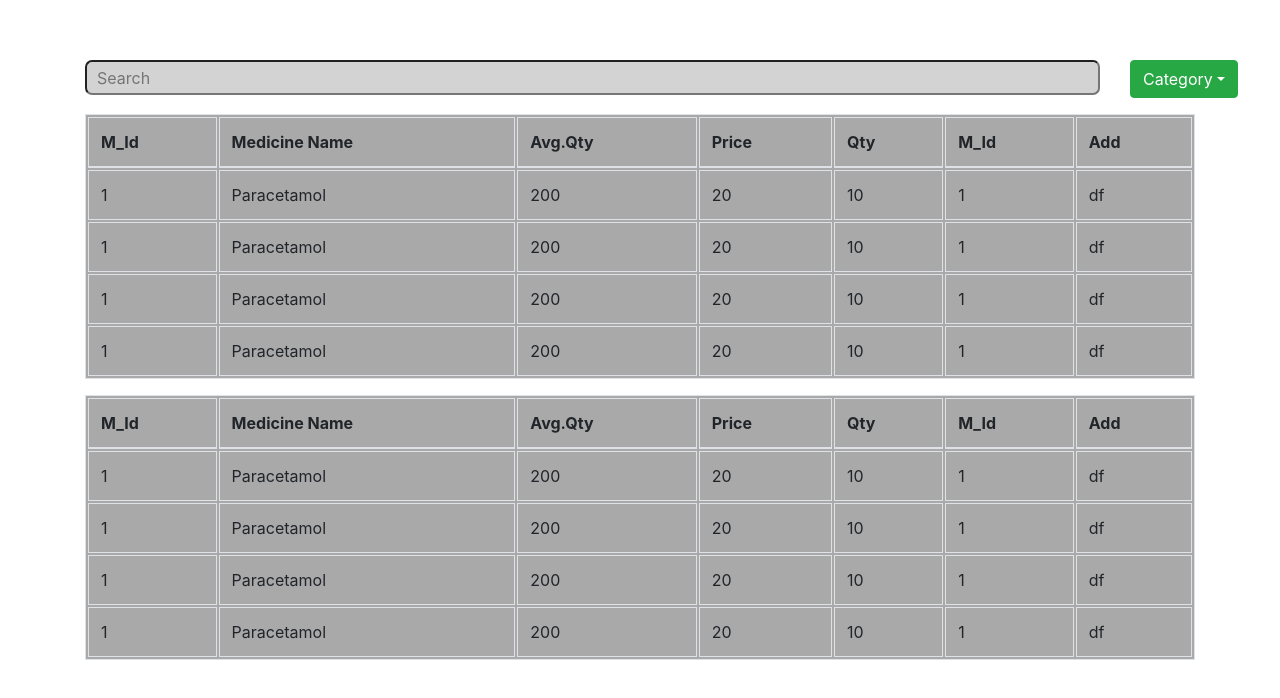
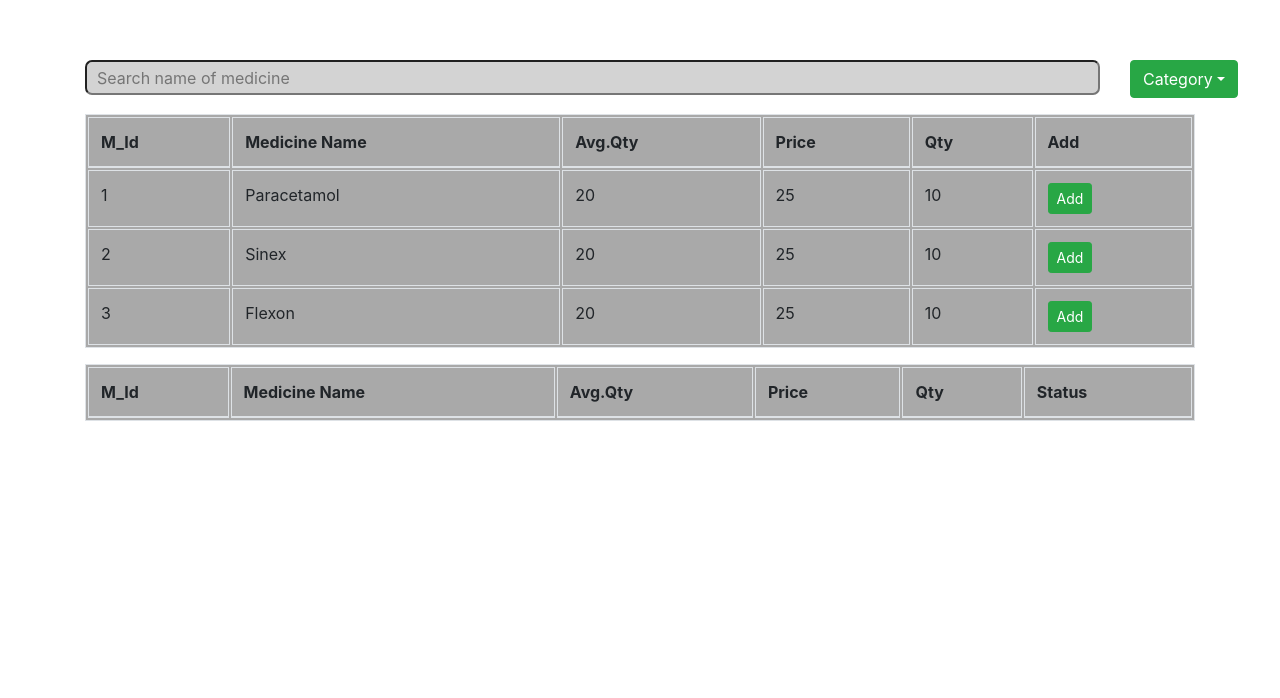
Before and after one commit to AshishMhrzn10/React-dashboard, a React (Create React App) app: page /medicine in a window 1280 px wide. Shown: the top 698 px of the page. Built offline with nearby package versions, Linux system fonts and the light colour scheme.

Commit message:
Product add remove in firebase

```diff
--- a/package.json
+++ b/package.json
@@ -10,6 +10,7 @@
     "@testing-library/user-event": "^7.2.1",
     "axios": "^0.21.0",
     "bootstrap": "^4.5.3",
+    "firebase": "^8.1.1",
     "react": "^16.14.0",
     "react-bootstrap": "^1.3.0",
     "react-dom": "^16.14.0",
--- /dev/null
+++ b/src/firebase.js
@@ -0,0 +1,15 @@
+import firebase from "firebase";
+
+var firebaseConfig = {
+	apiKey: "AIzaSyCTOERhvAkbJMRd0f4FrLgbcLN9wvFR5d8",
+	authDomain: "dashboard-afce2.firebaseapp.com",
+	databaseURL: "https://dashboard-afce2.firebaseio.com",
+	projectId: "dashboard-afce2",
+	storageBucket: "dashboard-afce2.appspot.com",
+	messagingSenderId: "657903118681",
+	appId: "1:657903118681:web:fcc089965705a1bf0d0448",
+};
+// Initialize Firebase
+var fireDb = firebase.initializeApp(firebaseConfig);
+
+export default fireDb.database().ref();
--- a/src/pages/Inventory/Inventory.js
+++ b/src/pages/Inventory/Inventory.js
@@ -1,16 +1,7 @@
 import React, { useState, useEffect } from "react";
-import axios from "axios";
-import {
-	Container,
-	Row,
-	Col,
-	Table,
-	Button,
-	Modal,
-	Dropdown,
-	DropdownButton,
-} from "react-bootstrap";
+import { Container, Row, Col, Table, Button, Modal } from "react-bootstrap";
 import styled from "styled-components";
+import firebaseDb from "../../firebase";
 
 const TD = styled.td`
 	border-bottom: 1px solid #dee2e6;
@@ -27,29 +18,74 @@ const TD2 = styled.td`
 `;
 
 function Inventory() {
-	const [Category, setCategory] = useState("");
 	const [Response, setResponse] = useState([]);
-	const [image, setImage] = useState([]);
 	const [show, setShow] = useState(false);
+	const [state, setState] = useState({
+		pname: "",
+		qty: "",
+		rate: "",
+		discount: "",
+		description: "",
+	});
+
+	const handleInputChange = (e) => {
+		const value = e.target.value;
+		setState({
+			...state,
+			[e.target.name]: value,
+		});
+	};
+
+	const handleFormSubmit = (e) => {
+		e.preventDefault();
+		firebaseDb.child("Products").push(state, (err) => {
+			if (err) {
+				console.log(err);
+			}
+		});
+		setState({
+			pname: "",
+			qty: "",
+			rate: "",
+			discount: "",
+			description: "",
+		});
+	};
 
 	useEffect(() => {
-		const apiUrl = `http://www.nasatechnicalsolutions.com.np/api/products`;
-		axios
-			.get(apiUrl)
-			.then((response) => {
-				setResponse(response.data.data);
-				console.log(response.data.data);
-			})
-			.catch((error) => {
-				console.log(error);
+		// const apiUrl = `http://www.nasatechnicalsolutions.com.np/api/products`;
+		// axios
+		// 	.get(apiUrl)
+		// 	.then((response) => {
+		// 		setResponse(response.data.data);
+		// 		console.log(response.data.data);
+		// 	})
+		// 	.catch((error) => {
+		// 		console.log(error);
+		// 	});
+		var productData = firebaseDb.child("Products");
+		productData.on("value", (snapshot) => {
+			const datas = snapshot.val();
+			const dataList = [];
+			for (let id in datas) {
+				dataList.push({ id, ...datas[id] });
+			}
+			setResponse(dataList);
 		});
 	}, []);
+
+	const deleteProduct = (id) => {
+		if (window.confirm("Are you sure you want to delete this record?")) {
+			const del = firebaseDb.child(`Products/${id}`);
+			del.remove();
+		}
+	};
 
 	return (
 		<Container>
 			<Row className="my-3">
 				<h2>Categories</h2>
-				{Response.slice(0, 6).map((cat) => (
+				{/* {Response.slice(0, 6).map((cat) => (
 					<Button
 						variant="outline-info"
 						className="mx-4"
@@ -58,7 +94,7 @@ function Inventory() {
 					>
 						{cat.category}
 					</Button>
-				))}
+				))} */}
 				<Button
 					variant="primary"
 					size="sm"
@@ -87,19 +123,43 @@ function Inventory() {
 								<Row>
 									<Col xs={6} md={3}>
 										Product Name:
-										<input type="text" placeholder="Product name.." />
+										<input
+											type="text"
+											placeholder="Product name.."
+											name="pname"
+											value={state.pname}
+											onChange={handleInputChange}
+										/>
 									</Col>
 									<Col xs={6} md={3}>
 										Stock Quantity:
-										<input type="number" placeholder="0" />
+										<input
+											type="number"
+											placeholder="0"
+											name="qty"
+											value={state.qty}
+											onChange={handleInputChange}
+										/>
 									</Col>
 									<Col xs={6} md={3}>
 										Product Rate:
-										<input type="number" placeholder="0.0" />
+										<input
+											type="number"
+											placeholder="0.0"
+											name="rate"
+											value={state.rate}
+											onChange={handleInputChange}
+										/>
 									</Col>
 									<Col xs={6} md={3}>
 										Product Discount:
-										<input type="number" placeholder="0.0" />
+										<input
+											type="number"
+											placeholder="0.0"
+											name="discount"
+											value={state.discount}
+											onChange={handleInputChange}
+										/>
 									</Col>
 								</Row>
 								<Row className="my-4">
@@ -108,24 +168,24 @@ function Inventory() {
 										<textarea
 											placeholder="Describe your product"
 											style={{ width: "100%", height: "100%" }}
+											name="description"
+											value={state.description}
+											onChange={handleInputChange}
 										></textarea>
 									</Col>
-									<Col xs={6} md={4}>
+									{/* <Col xs={6} md={4}>
 										Product Images:
 										<label>Choose file:</label>
 										<input
 											type="file"
-											value={image}
 											accept="image/*"
 											// onChange={(e) => setImage(e.target.files[0])}
 										/>
-										{/* {image.map((item, index) => {
-											return <img key={index} src={item.image} alt="" />;
-										})} */}
-										<img src={require("../../images/todo.png")} alt="" />
-										<img src={require("../../images/todo.png")} alt="" />
-										<img src={require("../../images/todo.png")} alt="" />
-										<img src={require("../../images/todo.png")} alt="" />
+										<input
+											type="file"
+											accept="image/*"
+											// onChange={(e) => setImage(e.target.files[0])}
+										/>
 									</Col>
 									<Col xs={6} md={2}>
 										<DropdownButton id="dropdown-basic-button" title="Category">
@@ -143,10 +203,14 @@ function Inventory() {
 											<Dropdown.Item>Another action</Dropdown.Item>
 											<Dropdown.Item>Something else</Dropdown.Item>
 										</DropdownButton>
-									</Col>
+									</Col> */}
 								</Row>
 								<Row style={{ float: "right" }}>
-									<Button type="submit" variant="success">
+									<Button
+										type="submit"
+										variant="success"
+										onClick={handleFormSubmit}
+									>
 										Submit
 									</Button>
 								</Row>
@@ -176,27 +240,26 @@ function Inventory() {
 					</tr>
 				</thead>
 				<tbody>
-					{Response.filter((data) => data.category === Category).map(
-						(data, index) => (
+					{Response.map((data, index) => (
 						<tr key={data.id}>
 							<TD1>{index + 1}</TD1>
-								<TD>{data.productName}</TD>
-								<TD>{data.stock}</TD>
-								<TD>{data.price}</TD>
-								<TD>{data.discountRate}%</TD>
+							<TD>{data.pname}</TD>
+							<TD>{data.qty}</TD>
+							<TD>{data.rate}</TD>
+							<TD>{data.discount}%</TD>
 							<TD>{data.description}</TD>
 							<TD>eqwe672326</TD>
 							<TD2>
-									<Button variant="success" size="sm" className="mr-2">
-										Edit
-									</Button>
-									<Button variant="danger" size="sm">
+								<Button
+									variant="danger"
+									size="sm"
+									onClick={() => deleteProduct(data.id)}
+								>
 									Delete
 								</Button>
 							</TD2>
 						</tr>
-						)
-					)}
+					))}
 				</tbody>
 			</Table>
 		</Container>
--- a/src/pages/Login.js
+++ b/src/pages/Login.js
@@ -1,6 +1,7 @@
 import React from "react";
 import { Container, Button, Row, Col } from "react-bootstrap";
 import "./Login.css";
+import { Link } from "react-router-dom";
 
 function Login() {
 	return (
@@ -44,12 +45,12 @@ function Login() {
 						<div className="mt-2">
 							<input type="checkbox" className="mr-2" />
 							<label className="remember">Remember Me</label>
-              <a>
+							<Link to="#">
 								{" "}
 								<label className="forgetpassword">
 									<p>Forget Password ?</p>
 								</label>{" "}
-              </a>
+							</Link>
 						</div>
 
 						<button type="submit" className="button">
@@ -87,13 +88,13 @@ function Login() {
 							style={{ height: "200px", weight: "200px" }}
 						></img>
 
-            <a>
+						<Link to="#">
 							<p>
 								<i className="footer2">
 									<u>Copyright NTS Store.</u>
 								</i>{" "}
 							</p>
-            </a>
+						</Link>
 					</div>
 				</Col>
 			</Row>
--- a/src/pages/Medicine.js
+++ b/src/pages/Medicine.js
@@ -1,9 +1,10 @@
-import React from "react";
+import React, { useState } from "react";
 import {
 	Container,
 	Row,
 	Col,
 	Table,
+	Button,
 	Dropdown,
 	DropdownButton,
 } from "react-bootstrap";
@@ -18,11 +19,54 @@ const Search = styled.input`
 `;
 
 function Medicine() {
+	const [search, setSearch] = useState("");
+	const [added, setAdded] = useState([]);
+	const [medicine, setMedicine] = useState([
+		{
+			id: "1",
+			name: "Paracetamol",
+			average: "20",
+			price: "25",
+			qty: "10",
+		},
+		{
+			id: "2",
+			name: "Sinex",
+			average: "20",
+			price: "25",
+			qty: "10",
+		},
+		{
+			id: "3",
+			name: "Flexon",
+			average: "20",
+			price: "25",
+			qty: "10",
+		},
+	]);
+
+	const updateSearch = (e) => {
+		e.preventDefault();
+		setSearch(e.target.value);
+		console.log(search);
+	};
+
+	const buttonChange = (e) => {
+		e.preventDefault();
+		setMedicine(({ isAdded, ...prevState }) => ({
+			...prevState,
+			isAdded: !prevState.isAdded,
+		}));
+	};
 	return (
 		<Container>
 			<Row className="mb-3">
 				<Col md={11}>
-					<Search type="text" placeholder="Search" />
+					<Search
+						type="text"
+						placeholder="Search name of medicine"
+						onChange={updateSearch}
+					/>
 				</Col>
 				<Col md={1}>
 					<div>
@@ -53,47 +97,32 @@ function Medicine() {
 						<th>Avg.Qty</th>
 						<th>Price</th>
 						<th>Qty</th>
-						<th>M_Id</th>
 						<th>Add</th>
 					</tr>
 				</thead>
 				<tbody>
-					<tr>
-						<td>1</td>
-						<td>Paracetamol</td>
-						<td>200</td>
-						<td>20</td>
-						<td>10</td>
-						<td>1</td>
-						<td>df</td>
-					</tr>
-					<tr>
-						<td>1</td>
-						<td>Paracetamol</td>
-						<td>200</td>
-						<td>20</td>
-						<td>10</td>
-						<td>1</td>
-						<td>df</td>
-					</tr>
-					<tr>
-						<td>1</td>
-						<td>Paracetamol</td>
-						<td>200</td>
-						<td>20</td>
-						<td>10</td>
-						<td>1</td>
-						<td>df</td>
-					</tr>
-					<tr>
-						<td>1</td>
-						<td>Paracetamol</td>
-						<td>200</td>
-						<td>20</td>
-						<td>10</td>
-						<td>1</td>
-						<td>df</td>
-					</tr>
+					{medicine
+						.filter((med) => {
+							return med.name.toLowerCase().indexOf(search.toLowerCase()) >= 0;
+						})
+						.map((med) => (
+							<tr key={med.id}>
+								<td>{med.id}</td>
+								<td>{med.name}</td>
+								<td>{med.average}</td>
+								<td>{med.price}</td>
+								<td>{med.qty}</td>
+								<td>
+									<Button
+										variant="success"
+										size="sm"
+										onClick={() => setAdded({ med })}
+									>
+										Add
+									</Button>
+								</td>
+							</tr>
+						))}
 				</tbody>
 			</Table>
 
@@ -111,47 +140,25 @@ function Medicine() {
 						<th>Avg.Qty</th>
 						<th>Price</th>
 						<th>Qty</th>
-						<th>M_Id</th>
-						<th>Add</th>
+						<th>Status</th>
 					</tr>
 				</thead>
 				<tbody>
-					<tr>
-						<td>1</td>
-						<td>Paracetamol</td>
-						<td>200</td>
-						<td>20</td>
-						<td>10</td>
-						<td>1</td>
-						<td>df</td>
-					</tr>
-					<tr>
-						<td>1</td>
-						<td>Paracetamol</td>
-						<td>200</td>
-						<td>20</td>
-						<td>10</td>
-						<td>1</td>
-						<td>df</td>
-					</tr>
-					<tr>
-						<td>1</td>
-						<td>Paracetamol</td>
-						<td>200</td>
-						<td>20</td>
-						<td>10</td>
-						<td>1</td>
-						<td>df</td>
-					</tr>
-					<tr>
-						<td>1</td>
-						<td>Paracetamol</td>
-						<td>200</td>
-						<td>20</td>
-						<td>10</td>
-						<td>1</td>
-						<td>df</td>
-					</tr>
+					{added.map((med) => (
+						<tr key={med.id}>
+							<td>{med.id}</td>
+							<td>{med.name}</td>
+							<td>{med.average}</td>
+							<td>{med.price}</td>
+							<td>{med.qty}</td>
+							<td>{med.isAdded ? "true" : "false"}</td>
+							<td>
+								<Button variant="danger" size="sm" onCLick={buttonChange}>
+									Remove
+								</Button>
+							</td>
+						</tr>
+					))}
 				</tbody>
 			</Table>
 		</Container>
```
Also changed, not shown: 1 other file (tests, documents, lock files or other folders). Lines whose indentation alone changed are shown as unchanged.
